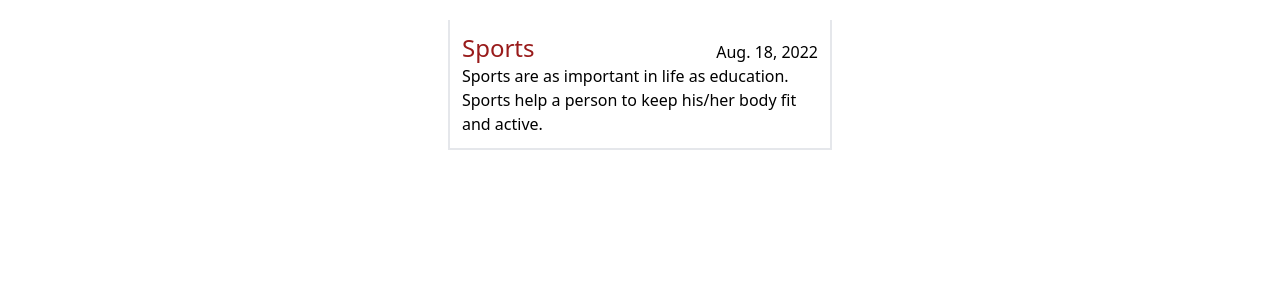
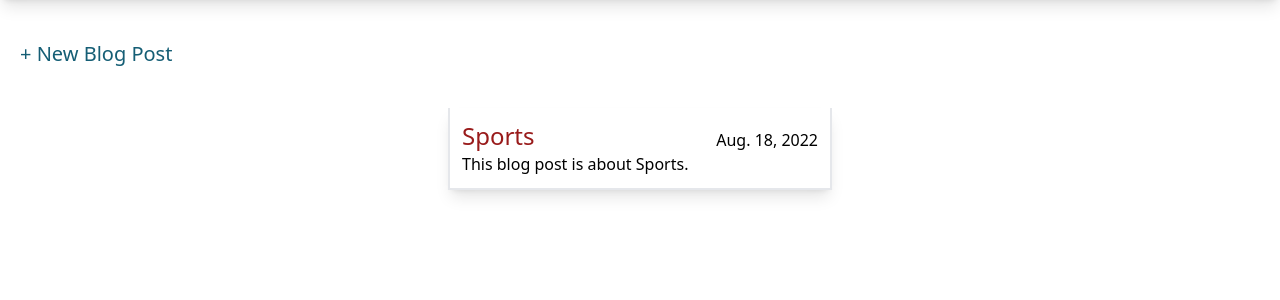
Before and after one commit to sohailshams/blog, a Django app: page / in a window 1280 px wide. Shown: the part 60-360 px from the top of the page. Run offline with Django 4.2, Linux system fonts and the light colour scheme; data comes from the database, SQL or seed files in the repository; both versions use the stored data as it was after the commit; some libraries are stand-ins or nearby versions.

Commit message:
Updated Post model, added forms.py, form.html, blog_add_view, new url and styled the html files

```diff
--- a/blogs/models.py
+++ b/blogs/models.py
@@ -1,11 +1,19 @@
 from django.db import models
+
+
+BLOG_USER_CHOICES = (
+		('owner','Owner'),
+		('viewer','Viewer'),
+	)
 
 
 class Post(models.Model):
     title = models.CharField(max_length=200)
+    description = models.CharField(max_length=400)
     auther = models.ForeignKey('auth.User', on_delete=models.CASCADE)
     body = models.TextField()
     created = models.DateTimeField(auto_now_add=True)
     updated = models.DateTimeField(auto_now=True)
+    role = models.CharField(max_length=20, choices=BLOG_USER_CHOICES, default='owner')
     def __str__(self):
         return self.title
--- a/blogs/urls.py
+++ b/blogs/urls.py
@@ -1,7 +1,8 @@
 from django.urls import path
-from .views import blog_list_view, blog_detail_view
+from .views import blog_list_view, blog_detail_view, blog_add_view
 
 urlpatterns = [
+    path('post/new/', blog_add_view,  name='blog_add'),
     path('post/<int:post_pk>/', blog_detail_view,  name='blog_detail'),
     path('', blog_list_view, name='home'),
 ]
--- a/blogs/views.py
+++ b/blogs/views.py
@@ -1,6 +1,9 @@
-from django.shortcuts import render
+from django.shortcuts import render, redirect, reverse
+from django.contrib import messages
 
 from .models import Post
+
+from .forms import PostModelForm
 
 def blog_list_view(request):
     """ A view to render all blog posts """
@@ -36,3 +39,35 @@ def blog_detail_view(request, post_pk):
         }
 
     return render(request, template_name, template_dict)
+
+def blog_add_view(request):
+    """ A view to add blog post """
+    if request.method == 'POST':
+
+        # Instantiate a new instance of blog post form
+        form = PostModelForm(request.POST or None)
+        if form.is_valid():
+            obj = form.save(commit=False)
+
+            # Attach user to the blog post
+            obj.auther = request.user
+            obj.save()
+
+            # Add success message
+            messages.success(request, 'Blog added successfully!')
+            return redirect(reverse('home'))
+
+        else:
+            messages.error(request, 'Failed to add blog post. \
+                                    Please make sure, the form is valid.')
+    else:
+        # Empty form instantiation
+        form = PostModelForm()
+
+    template_name = 'form.html'
+
+    template_dict = {
+        'form': form
+    }
+
+    return render(request, template_name, template_dict)
--- a/templates/base.html
+++ b/templates/base.html
@@ -10,10 +10,18 @@
 </head>
 <body>
 	<header>
-		<nav class="border-2 p-3 mb-5">
+		<nav class="border-2 p-3 mb-5 shadow-lg">
 			<a class="text-cyan-800 text-2xl" href="{% url 'home' %}">Home</a>
 		</nav>
 	</header>
+	<!--If statement to render messages-->
+	<div class="my-0 mx-auto w-96 px-3">
+		{% if messages %}
+			{% for message in messages %}
+				<div class="text-orange-500"> {{ message }}</div>
+			{% endfor %}
+		{% endif %}
+	</div>
     {% block content %}
     {% endblock %}
 </body>
--- a/templates/detail.html
+++ b/templates/detail.html
@@ -2,7 +2,7 @@
 {% block extra_title %}post{% endblock %}
 {% block content %}
 <div class="flex justify-center">
-   <div class="border-2 border-t-0 p-3 w-96">
+   <div class="border-2 border-t-0 p-3 w-96 shadow-lg">
     <h2 class="text-2xl text-red-800 my-5">{{post_title}}</h2>
     <p>{{post_body}}</p>
     <p>{{post_auther}}</p>
--- a/templates/home.html
+++ b/templates/home.html
@@ -1,14 +1,17 @@
 {% extends 'base.html' %}
 {% block extra_title %}Home{% endblock %}
 {% block content %}
-<div class="flex justify-center space-x-5">
+<div class="my-5 p-5">
+    <a class="text-cyan-800 text-xl" href="{% url 'blog_add' %}">+ New Blog Post</a>
+</div>
+    <div class="flex justify-center space-x-5">
     {% for post in post_list %}
-   <div class="border-2 border-t-0 p-3 w-96">
+   <div class="border-2 border-t-0 p-3 w-96 shadow-lg">
     <div class="flex justify-between">
     <h2 class="text-2xl text-red-800 hover:text-sky-700"><a href="{% url 'blog_detail' post.id %}">{{post.title}}</a></h2>
     <p class="mt-2">{{post.updated | date}}</p>
     </div>
-    <p>{{post.body}}</p>
+    <p>{{post.description}}</p>
 </div>
 {% endfor %}
 </div>
--- a/theme/static/css/dist/styles.css
+++ b/theme/static/css/dist/styles.css
@@ -809,6 +809,11 @@ select {
   margin-bottom: 1.25rem;
 }
 
+.my-0 {
+  margin-top: 0px;
+  margin-bottom: 0px;
+}
+
 .mb-5 {
   margin-bottom: 1.25rem;
 }
@@ -942,8 +981,32 @@ select {
   background-color: rgb(255 255 255 / var(--tw-bg-opacity));
 }
 
+.bg-orange-500 {
+  --tw-bg-opacity: 1;
+  background-color: rgb(249 115 22 / var(--tw-bg-opacity));
+}
+
 .p-3 {
   padding: 0.75rem;
+}
+
+.p-5 {
+  padding: 1.25rem;
+}
+
+.px-5 {
+  padding-left: 1.25rem;
+  padding-right: 1.25rem;
+}
+
+.px-3 {
+  padding-left: 0.75rem;
+  padding-right: 0.75rem;
+}
+
+.py-5 {
+  padding-top: 1.25rem;
+  padding-bottom: 1.25rem;
 }
 
 .pt-2 {
@@ -967,6 +1030,11 @@ select {
 .text-2xl {
   font-size: 1.5rem;
   line-height: 2rem;
+}
+
+.text-xl {
+  font-size: 1.25rem;
+  line-height: 1.75rem;
 }
 
 .font-light {
@@ -1005,6 +1073,17 @@ select {
   color: rgb(21 94 117 / var(--tw-text-opacity));
 }
 
+.text-orange-500 {
+  --tw-text-opacity: 1;
+  color: rgb(249 115 22 / var(--tw-text-opacity));
+}
+
+.shadow-lg {
+  --tw-shadow: 0 10px 15px -3px rgb(0 0 0 / 0.1), 0 4px 6px -4px rgb(0 0 0 / 0.1);
+  --tw-shadow-colored: 0 10px 15px -3px var(--tw-shadow-color), 0 4px 6px -4px var(--tw-shadow-color);
+  box-shadow: var(--tw-ring-offset-shadow, 0 0 #0000), var(--tw-ring-shadow, 0 0 #0000), var(--tw-shadow);
+}
+
 .filter {
   filter: var(--tw-blur) var(--tw-brightness) var(--tw-contrast) var(--tw-grayscale) var(--tw-hue-rotate) var(--tw-invert) var(--tw-saturate) var(--tw-sepia) var(--tw-drop-shadow);
 }
```
Also changed, not shown: other parts of theme/static/css/dist/styles.css (+44 -0 lines), blogs/forms.py (added, +59 -0 lines), templates/form.html (added, +11 -0 lines), blogs/migrations/0004_post_role.py (added), blogs/migrations/0005_post_description.py (added), db.sqlite3.
